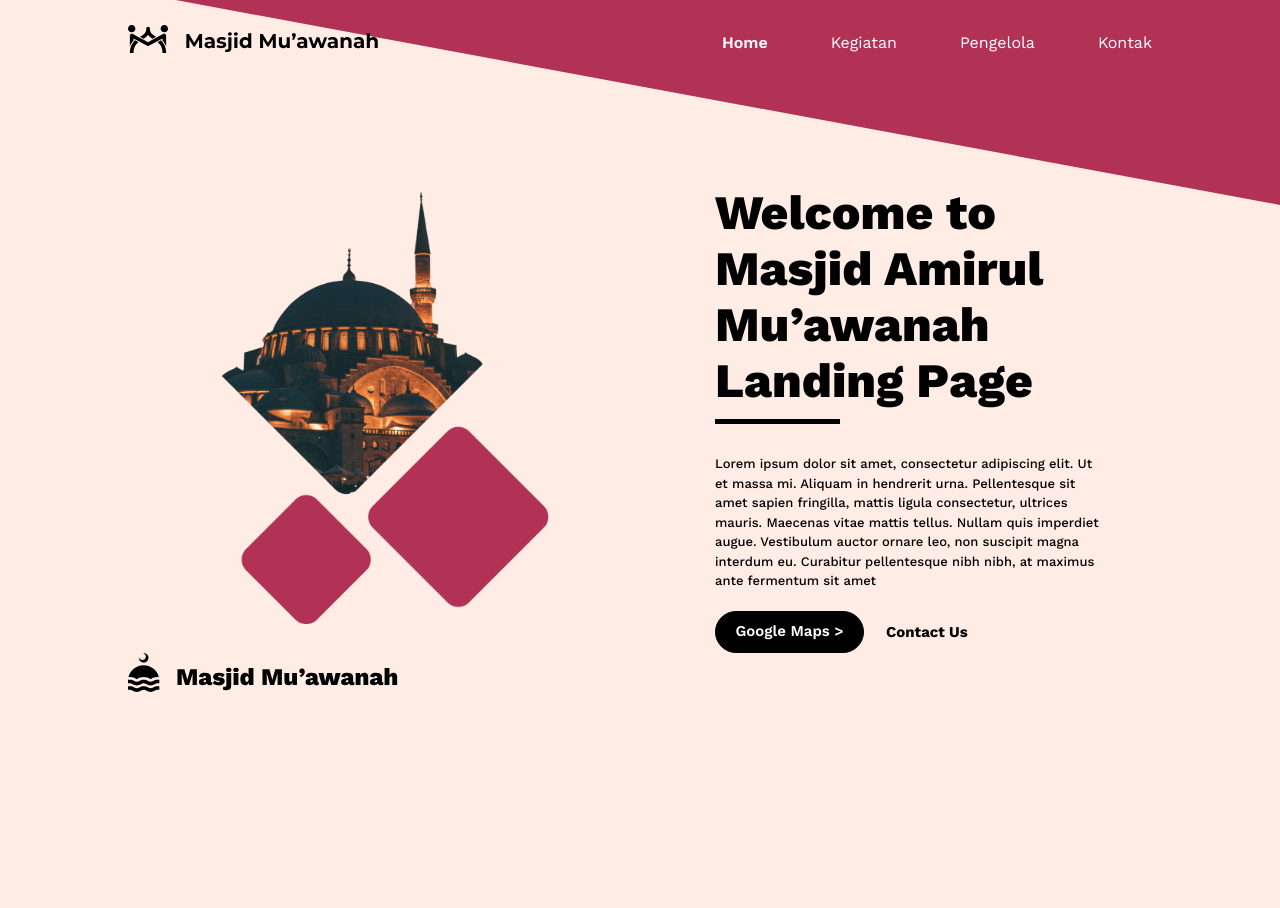
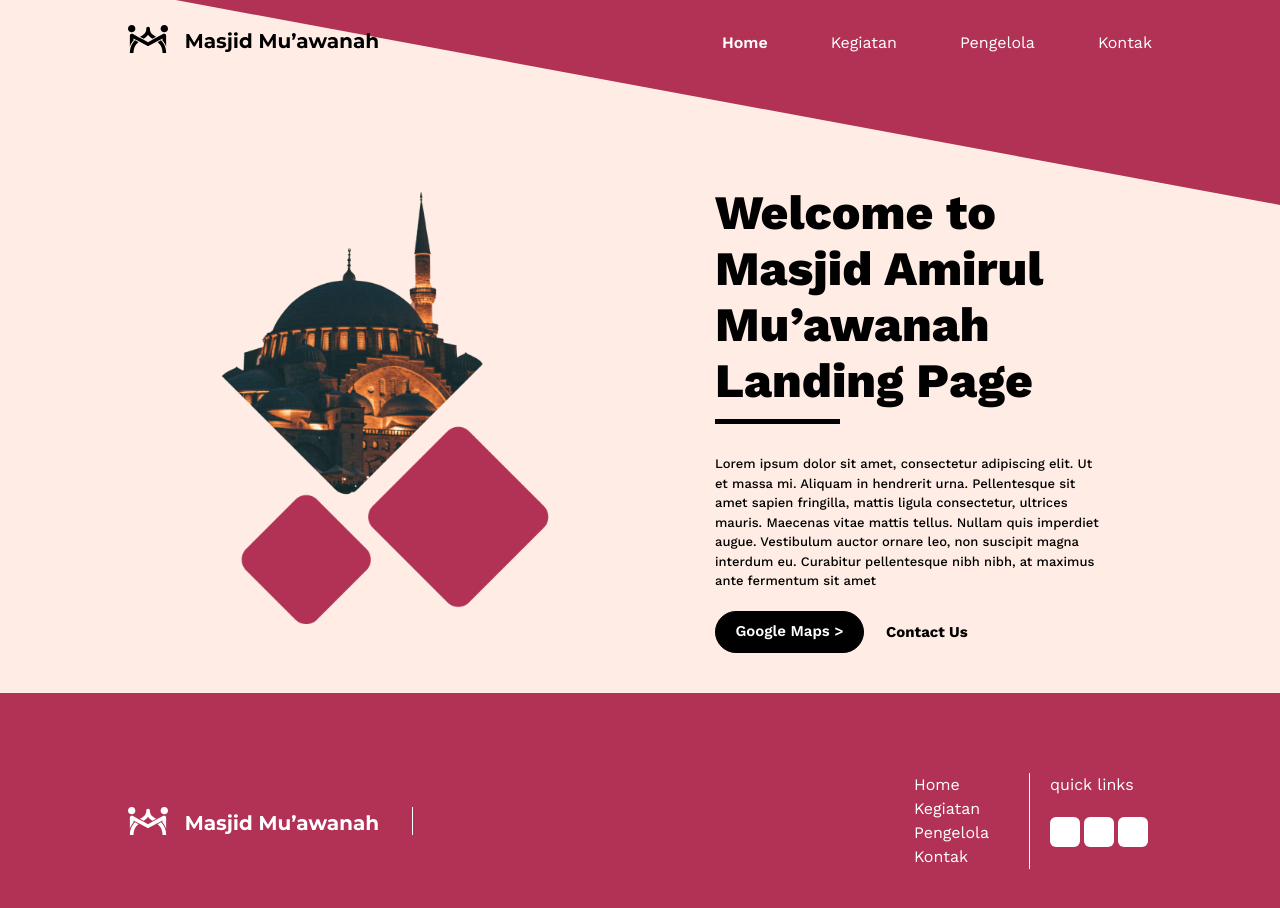
Before and after one commit to kreindo/mosque-template-one, a Next.js app: page / in a window 1280 px wide. Shown: the top 908 px of the page. Before the commit the page ends 800 px from the top, so only its background shows below. Built offline with nearby package versions, Linux system fonts and the light colour scheme.

Commit message:
redefined footer

```diff
--- a/components/Footer/index.jsx
+++ b/components/Footer/index.jsx
@@ -1,9 +1,31 @@
-import Image from 'next/image';import logoImage from '../../src/assets/images/logo.svg';
+import Image from 'next/image';import logoImage from '../../src/assets/images/logoMosqueText.svg';
 
 const index = () => {
   return (
-    <div className="">
-      <Image src={logoImage} alt={'Logo image'} />
+    <div className="flex justify-between items-center mt-10 py-20">
+      <div className="flex gap-8 brightness-0 invert">
+        <Image src={logoImage} alt={'Logo image'} />
+        <div className="border-r border-black"></div>
+      </div>
+      <div className="flex">
+        <div className="mr-10">
+          <ul className="text-white">
+            <li>Home</li>
+            <li>Kegiatan</li>
+            <li>Pengelola</li>
+            <li>Kontak</li>
+          </ul>
+        </div>
+        <div className="border-r border-white mr-5"></div>
+        <div className="flex flex-col gap-5">
+          <div className="text-white">quick links</div>
+          <div className="flex">
+            <div className="bg-white w-[30px] h-[30px] rounded-md mr-1"></div>
+            <div className="bg-white w-[30px] h-[30px] rounded-md mr-1"></div>
+            <div className="bg-white w-[30px] h-[30px] rounded-md mr-1"></div>
+          </div>
+        </div>
+      </div>
     </div>
   );
 };
--- a/components/Header/index.jsx
+++ b/components/Header/index.jsx
@@ -1,5 +1,4 @@
-import logoImage from '../../src/assets/images/logoMosqueText.svg';
-import Image from 'next/image';
+import Image from 'next/image';import MosqueLogoSvg from '../../src/assets/images/logoMosqueText.svg';
 import Link from 'next/link';
 export default function Header(props) {
   const { active } = props;
@@ -10,7 +9,7 @@ export default function Header(props) {
         <Link href={'/'}>
           <Image
             className="cursor-pointer brightness-0 hover:brightness-100 transition-all"
-            src={logoImage}
+            src={MosqueLogoSvg}
             alt="Logo here"
           />
         </Link>
--- a/components/Layout/index.jsx
+++ b/components/Layout/index.jsx
@@ -1,4 +1,5 @@
-import Header from '../Header';import Head from 'next/head';
+import Header from '../Header';
+import Head from 'next/head';
 import Footer from '../Footer';
 import Image from 'next/image';
 import Intersect from '../../src/assets/images/Intersect.svg';
@@ -26,7 +27,11 @@ const Layout = (props) => {
       <div className="mx-auto sm:max-w-screen-sm lg:max-w-screen-md xl:max-w-screen-lg">
         <Header active={active} />
         {children}
-        <Footer />
+      </div>
+      <div className="bg-warna-primary-maroon">
+        <div className="mx-auto sm:max-w-screen-sm lg:max-w-screen-md xl:max-w-screen-lg">
+          <Footer />
+        </div>
       </div>
     </>
   );
```
